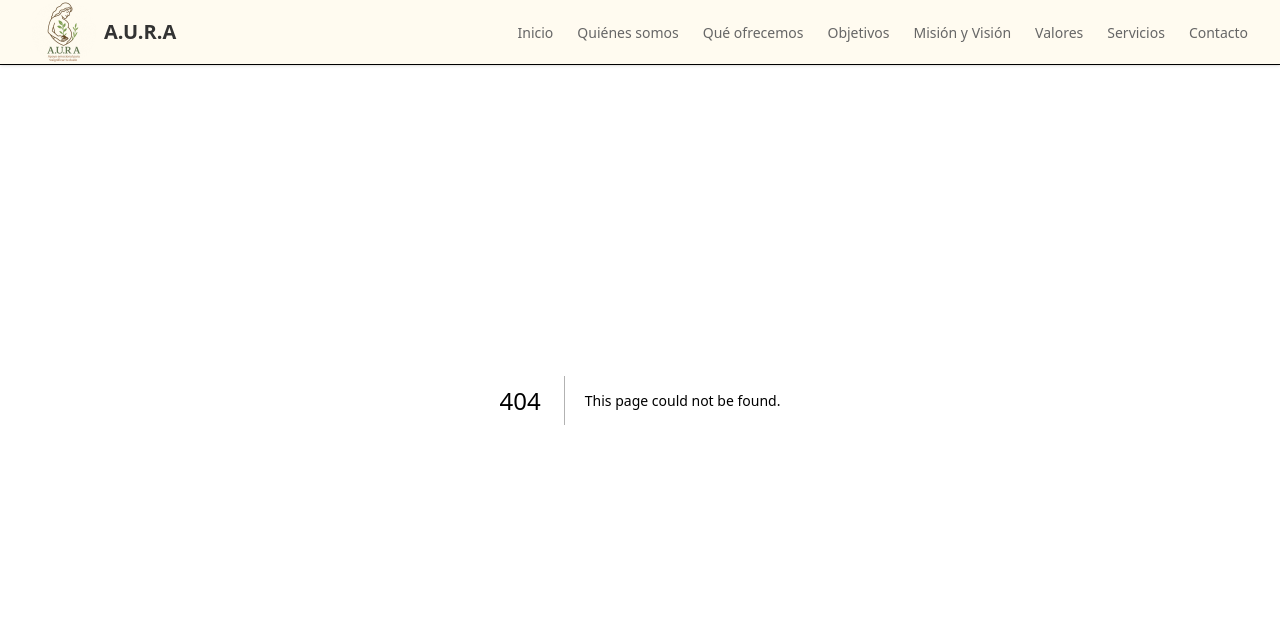
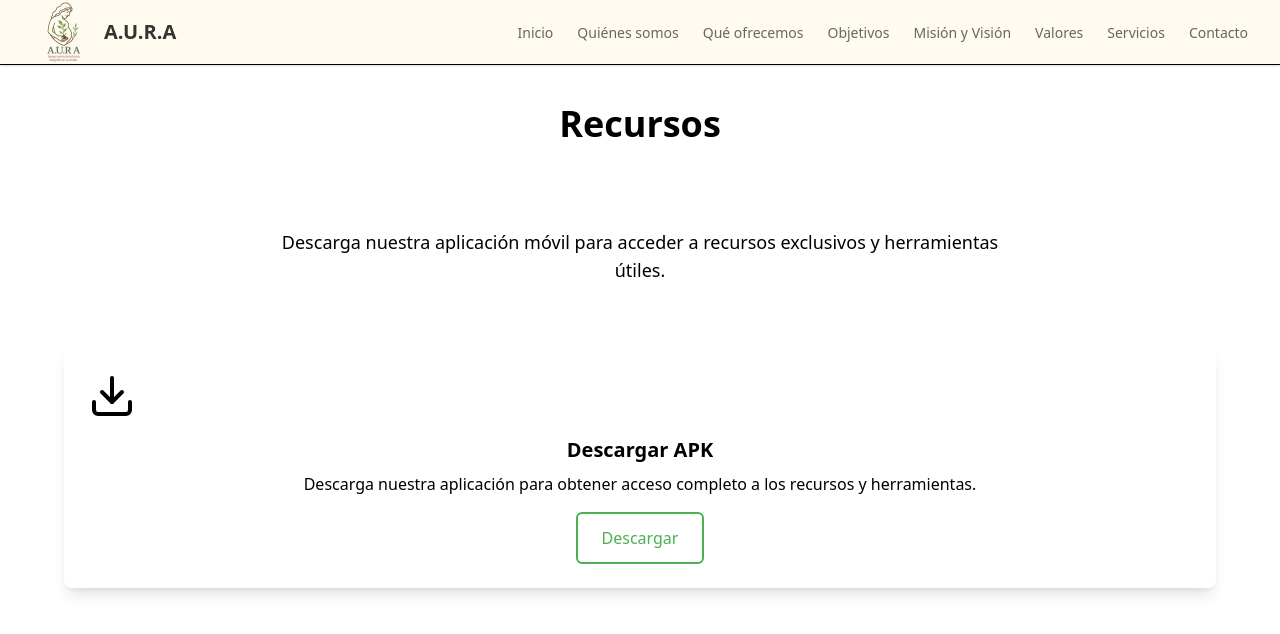
Before and after one commit to KevinDaniel18/aura-page, a Next.js app: page /recursos in a window 1280 px wide. Before the commit this address had no page. Shown: the top 634 px of the page. Built offline with nearby package versions, Linux system fonts and the light colour scheme.

Commit message:
final page?

```diff
--- /dev/null
+++ b/src/app/recursos/page.tsx
@@ -0,0 +1,46 @@
+import Link from "next/link";
+import { Download } from "lucide-react";
+
+export default function Recursos() {
+  return (
+    <section className="py-16 px-4 bg-background">
+      <div className="max-w-6xl mx-auto">
+        <div className="text-center mb-16">
+          <h2 className="text-4xl font-bold text-secondary mb-4 p-10">
+            Recursos
+          </h2>
+          <div className="w-20 h-1 bg-primary mx-auto mb-6"></div>
+          <p className="text-lg text-textPrimary max-w-3xl mx-auto">
+            Descarga nuestra aplicación móvil para acceder a recursos exclusivos
+            y herramientas útiles.
+          </p>
+        </div>
+
+        {/* APK Download Resource */}
+        <div className="bg-white rounded-lg shadow-lg p-6 text-center">
+          <div className="mb-4">
+            <Download className="h-12 w-12 text-primary" />
+          </div>
+          <h4 className="text-xl font-bold text-secondary mb-2">
+            Descargar APK
+          </h4>
+          <p className="text-textSecondary mb-4">
+            Descarga nuestra aplicación para obtener acceso completo a los
+            recursos y herramientas.
+          </p>
+          <a
+            href="https://drive.google.com/uc?export=download&id=1av-qI-SGpMvK9RdtDV9FptYy_mdGYQm3" // Enlace de descarga directo de Google Drive
+            className="inline-flex items-center rounded-md border-2 px-6 py-3 text-base font-medium transition-colors hover:bg-primary hover:text-white"
+            style={{
+              borderColor: "#4CAF50", // o color primario
+              color: "#4CAF50", // o color primario
+            }}
+            download="miapp.apk" // Esto indica que se descargue el archivo cuando se haga clic
+          >
+            Descargar
+          </a>
+        </div>
+      </div>
+    </section>
+  );
+}
--- a/src/components/hero/hero-section.tsx
+++ b/src/components/hero/hero-section.tsx
@@ -106,7 +106,7 @@ export default function HeroSection() {
               Contáctanos
               <ArrowRight className="h-4 w-4 transition-transform duration-300 group-hover:translate-x-1" />
             </Link>
-            <Link
+            {/* <Link
               href="/recursos"
               className="inline-flex items-center rounded-md border-2 px-6 py-3 text-base font-medium transition-colors hover:bg-white/10"
               style={{
@@ -116,7 +116,7 @@ export default function HeroSection() {
               }}
             >
               Explorar recursos
-            </Link>
+            </Link> */}
           </div>
         </div>
       </div>
```
